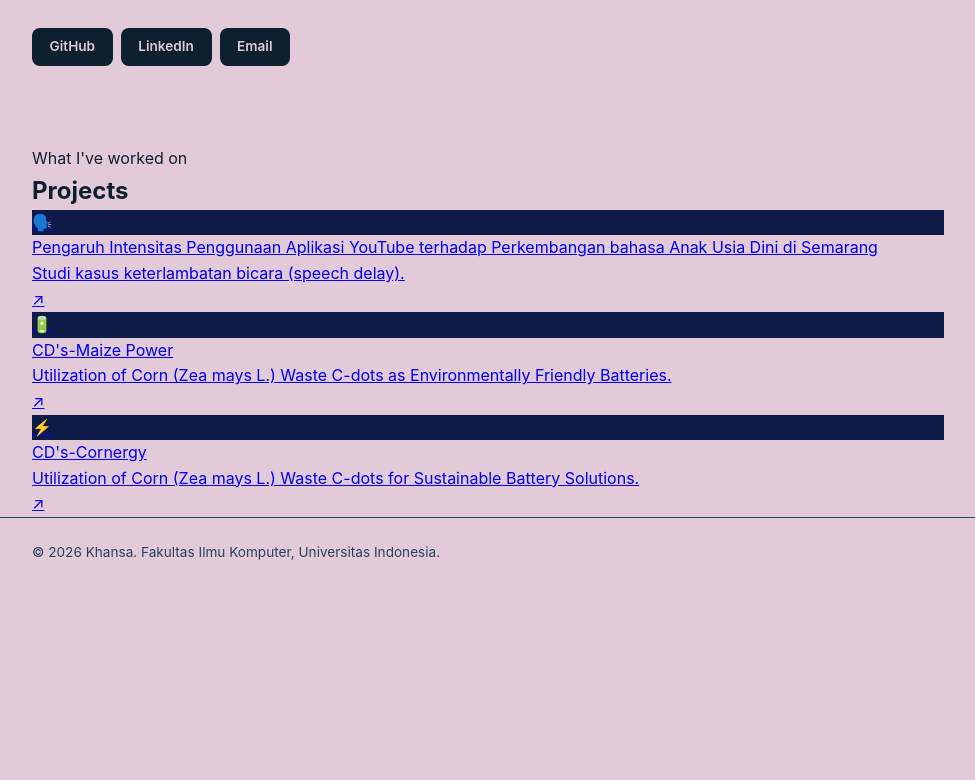
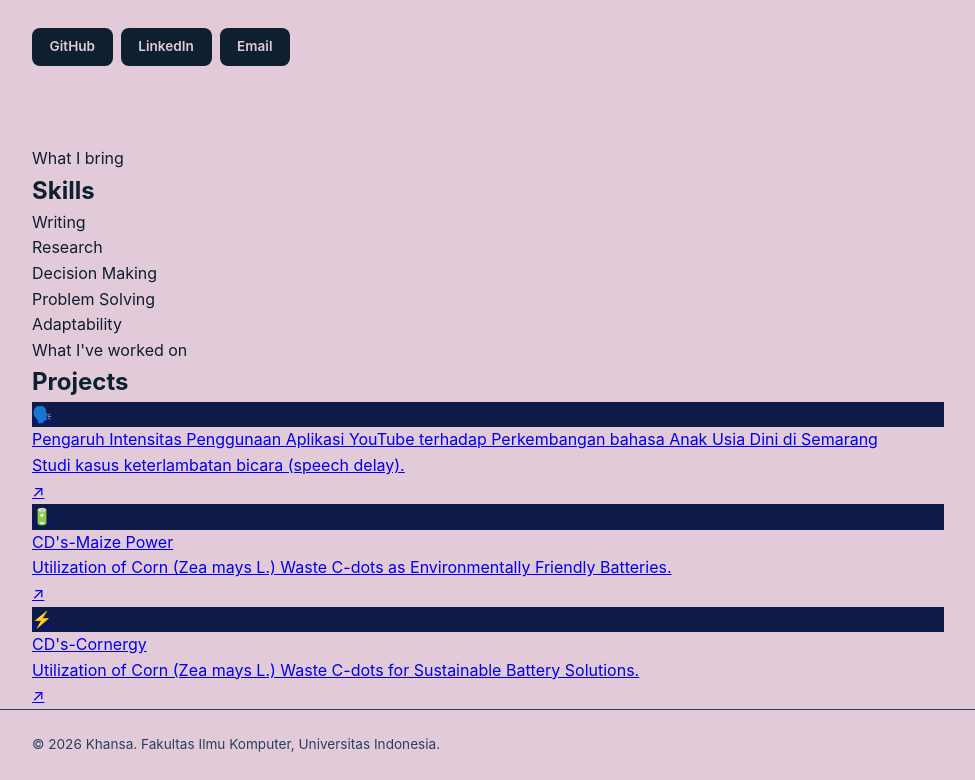
Before and after one commit to khansanathania/myportofolio, a Django app: page / in a window 1280 px wide. Shown: the part 627-1407 px from the top of the page, without its empty margins (152-1127 px from the left). Before the commit the page ends 1187 px from the top, so only its background shows below. Run offline with Django 5.2, Linux system fonts and the light colour scheme.

Commit message:
feat: add skills section with dot-rating indicators

```diff
--- a/templates/index.html
+++ b/templates/index.html
@@ -53,6 +53,55 @@
                 </div>
             </div>
         </section>
+        <!--untuk menampilkan rincian skills yang disertai titik-->
+<section class="skills" id="skills">
+    <div class="container">
+    <p class="skills-kicker">What I bring</p>
+    <h2 class="skills-title">Skills</h2>
+    <div class="skills-list">
+
+        <!--untuk menampilkan tulisan "Writing" yang terdapat dot rating di sebelahnya-->
+        <div class="skill-row">
+            <span>Writing</span>
+            <div class="dots">
+                <span class="dot on"></span><span class="dot on"></span><span class="dot on"></span><span class="dot on"></span><span class="dot"></span>
+            </div>
+        </div>
+
+        <!--untuk menampilkan tulisan "Research" yang terdapat dot rating di sebelahnya-->
+        <div class="skill-row">
+            <span>Research</span>
+            <div class="dots">
+                <span class="dot on"></span><span class="dot on"></span><span class="dot on"></span><span class="dot on"></span><span class="dot on"></span>
+            </div>
+        </div>
+
+         <!--untuk menampilkan tulisan "Decision Making" yang terdapat dot rating di sebelahnya-->
+        <div class="skill-row">
+            <span>Decision Making</span>
+            <div class="dots">
+                <span class="dot on"></span><span class="dot on"></span><span class="dot on"></span><span class="dot"></span><span class="dot"></span>
+            </div>
+        </div>
+
+         <!--untuk menampilkan tulisan "Problem Solving" yang terdapat dot rating di sebelahnya-->
+        <div class="skill-row">
+            <span>Problem Solving</span>
+            <div class="dots">
+                <span class="dot on"></span><span class="dot on"></span><span class="dot on"></span><span class="dot on"></span><span class="dot"></span>
+            </div>
+        </div>
+
+         <!--untuk menampilkan tulisan "Adaptability" yang terdapat dot rating di sebelahnya-->
+        <div class="skill-row">
+            <span>Adaptability</span>
+            <div class="dots">
+                <span class="dot on"></span><span class="dot on"></span><span class="dot on"></span><span class="dot on"></span><span class="dot on"></span>
+            </div>
+        </div>
+    </div>
+</div>
+</section>
 
 <section class="projects" id="projects">
 <div class="container">
```
